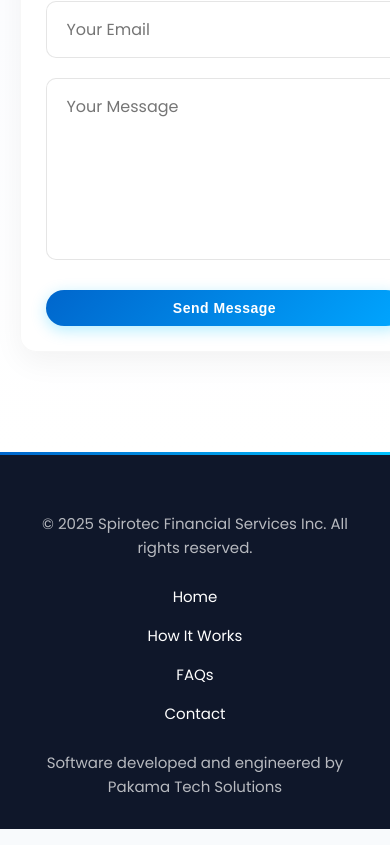
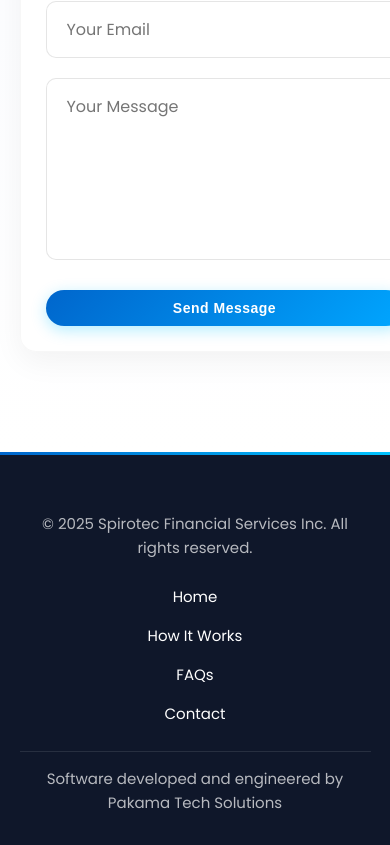
Before and after one commit to Tapiwa128/spiroweb, a React (Vite) app: page / in a window 390 px wide. Shown: the part 4858-5703 px from the top of the page. Built offline with nearby package versions, Linux system fonts and the light colour scheme.

Commit message:
Update Footer.css

```diff
--- a/src/components/Footer.css
+++ b/src/components/Footer.css
@@ -1,3 +1,4 @@
+/* Footer.css */
 .footer {
   background-color: var(--secondary);
   color: white;
@@ -26,6 +27,7 @@
   margin: 0 auto;
   position: relative;
   z-index: 1;
+  gap: 20px;
 }
 
 .footer p {
@@ -66,25 +68,13 @@
   width: 100%;
 }
 
-.footer .logo {
-  margin-bottom: 30px;
-  display: inline-block;
-  font-size: 24px;
-  color: white;
+.attribution {
+  width: 100%;
+  margin-top: 30px;
+  padding-top: 20px;
+  border-top: 1px solid rgba(255, 255, 255, 0.1);
 }
 
-@media (max-width: 768px) {
-  .footer-container {
-    flex-direction: column;
-    gap: 25px;
-  }
-
-  .footer-links {
-    flex-direction: column;
-    gap: 15px;
-  }
-}
-/* Add to existing Footer.css */
 @media (max-width: 768px) {
   .footer {
     padding: 60px 5% 30px;
@@ -99,4 +89,10 @@
     flex-direction: column;
     gap: 15px;
   }
+
+  .attribution {
+    margin-top: 20px;
+    padding-top: 15px;
+    font-size: 14px;
+  }
 }
```
